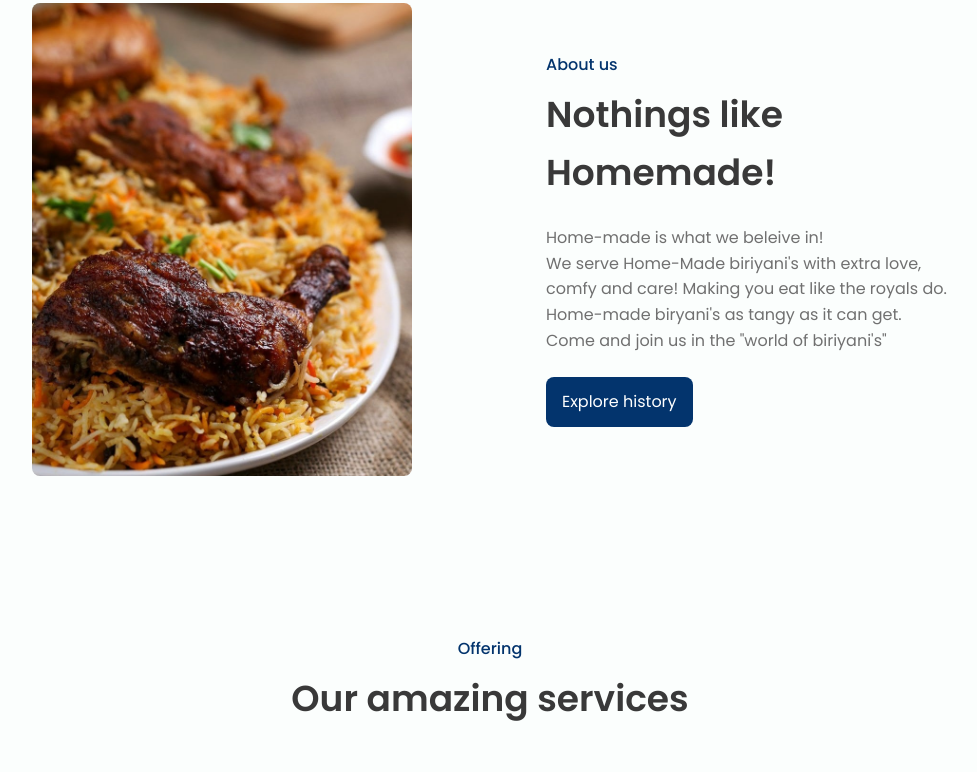
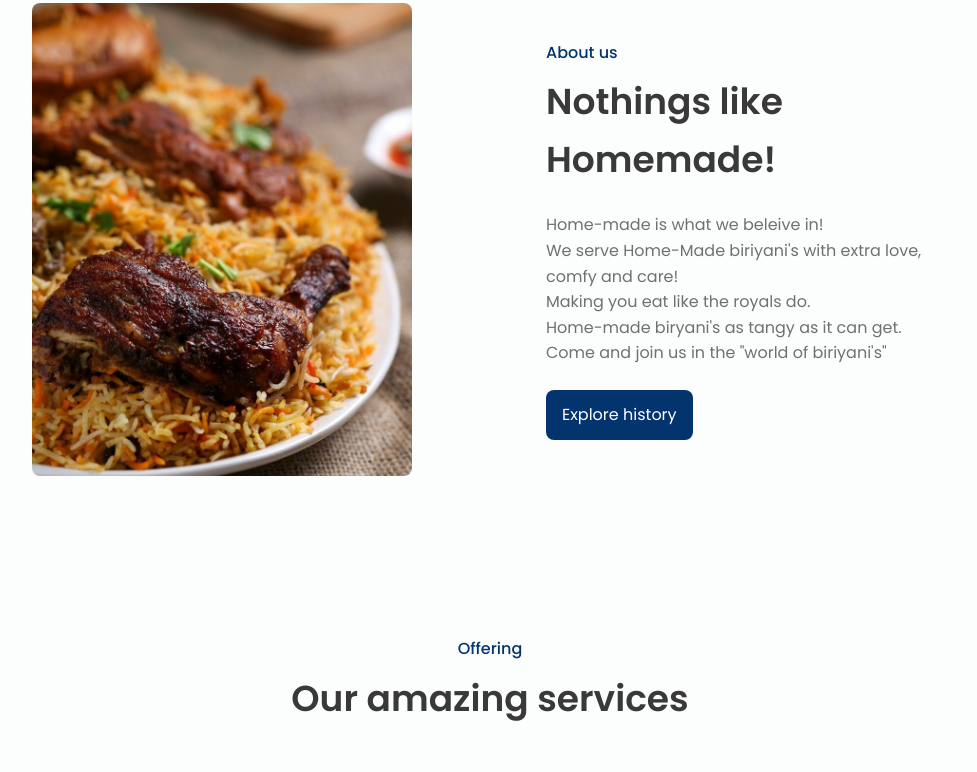
Before and after one commit to vikram1155/Hotel-Biriyani-Dark-Mode, a plain HTML site: page index.html in a window 1280 px wide. Shown: the part 925-1697 px from the top of the page, without its empty margins (150-1127 px from the left). Drawn offline with nearby package versions, Linux system fonts and the light colour scheme.

Commit message:
Update index.html

```diff
--- a/index.html
+++ b/index.html
@@ -68,7 +68,7 @@
                 <div class="about__data">
                     <span class="section-subtitle about__initial">About us</span>
                     <h2 class="section-title about__initial">Nothings like Homemade!</h2>
-                    <p class="about__description">Home-made is what we beleive in!<br>We serve Home-Made biriyani's with extra love, comfy and care! Making you eat like the royals do.<br>Home-made biryani's as tangy as it can get.<br>Come and join us in the "world of biriyani's"</p>
+                    <p class="about__description">Home-made is what we beleive in!<br>We serve Home-Made biriyani's with extra love, comfy and care! <br>Making you eat like the royals do.<br>Home-made biryani's as tangy as it can get.<br>Come and join us in the "world of biriyani's"</p>
                     <a href="https://www.news18.com/news/lifestyle/food-from-persia-to-your-plate-origin-history-and-types-of-biryani-1336569.html" class="button">Explore history</a>
                 </div>
 
```
